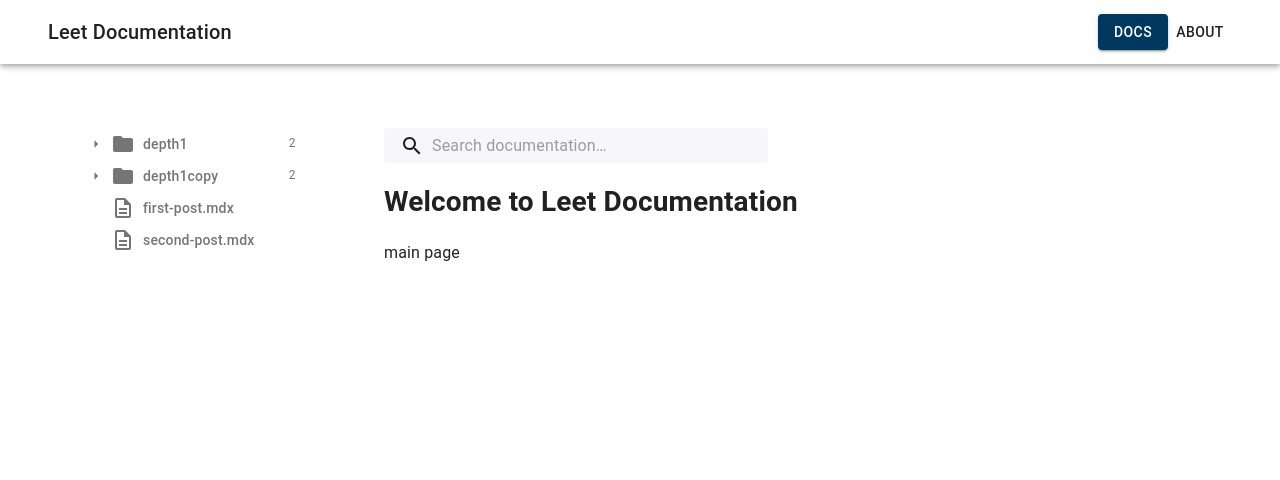
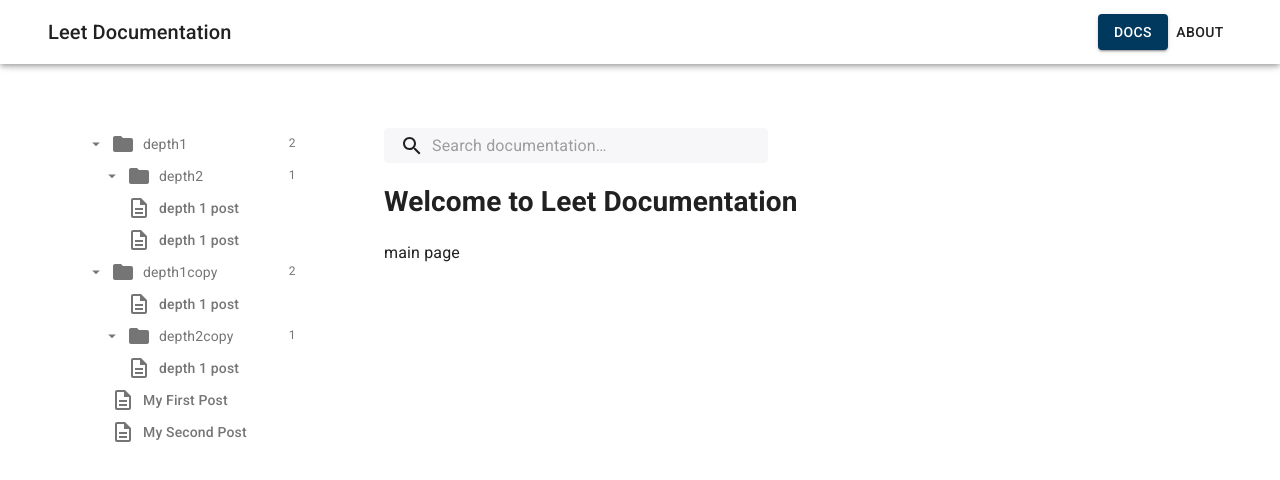
Before and after one commit to pkuzmickas/next-docs-template, a Next.js app: page / in a window 1280 px wide. Shown: the top 480 px of the page. Built offline with nearby package versions, Linux system fonts and the light colour scheme.

Commit message:
bugfixes

```diff
--- a/components/Content.js
+++ b/components/Content.js
@@ -13,7 +13,7 @@ const useStyles = makeStyles((theme) => ({
     },
 }));
 
-export default function Content({ docData, pageTitle, text }) {
+export default function Content({ docData, pageTitle, text, curDoc }) {
     const classes = useStyles();
     return (
         <main className={classes.content}>
@@ -21,7 +21,7 @@ export default function Content({ docData, pageTitle, text }) {
             <Container maxWidth="lg">
                 <Grid container spacing={10}>
                     <Grid item xs={3}>
-                        <SideNav docData={docData} />
+                        <SideNav docData={docData} curDoc={curDoc} />
                     </Grid>
                     <Grid item xs={9}>
                         <Grid container>
--- a/components/NestedList.js
+++ b/components/NestedList.js
@@ -4,11 +4,12 @@ import ExpandMore from '@material-ui/icons/ExpandMore';
 import ChevronRight from '@material-ui/icons/ChevronRight';
 import { TreeView, TreeItem } from '@material-ui/lab';
 import DescriptionOutlinedIcon from '@material-ui/icons/DescriptionOutlined';
-import { GmailTreeView, StyledTreeItem} from "components/StyledTreeItem";
+import { GmailTreeView, StyledTreeItem } from "components/StyledTreeItem";
 import ArrowDropDownIcon from '@material-ui/icons/ArrowDropDown';
 import ArrowRightIcon from '@material-ui/icons/ArrowRight';
 import Label from '@material-ui/icons/Label';
 import FolderIcon from '@material-ui/icons/Folder';
+import { Link } from '@material-ui/core';
 const useStyles = makeStyles((theme) => ({
 
     color: theme.palette.text.secondary,
@@ -24,48 +25,71 @@ const useStyles = makeStyles((theme) => ({
     },
 }));
 
-function dfs(curStr, docTree) {
+function dfs(curStr, docTree, docFileData, level) {
     const docList = docTree[curStr];
+    const noExt = curStr.replace(/\.mdx/, "");
+
     // There are no more children
     if (!docList) {
-        return <StyledTreeItem
-            nodeId={curStr}
-            labelText={curStr}
-            labelIcon={DescriptionOutlinedIcon}
-        />;
+        let labelText;
+        if(docFileData[noExt]) {
+            labelText = docFileData[noExt].frontMatter.title;
+        }
+        if(!labelText) {
+            labelText = curStr;
+        }
+        console.log("labelText:", labelText);
+        return (
+            <Link href={`/docs/${noExt}`}>
+                    <StyledTreeItem
+                        key={curStr}
+                        nodeId={noExt}
+                        spacing={level+2}
+                        labelText={labelText}
+                        labelIcon={DescriptionOutlinedIcon}
+                        color="#fff"
+                        bgColor="#00395D"
+                    />
+            </Link>
+        );
     } else {
         return (
             <StyledTreeItem
-                nodeId={curStr}
+                key={curStr}
+                nodeId={noExt}
+                spacing={level+2}
                 labelText={curStr}
                 labelIcon={FolderIcon}
-                labelInfo={docList.length}
+                labelInfo={docList.length + ""}
                 color="#fff"
                 bgColor="#00395D"
             >
-                {docList.map(doc => dfs(doc, docTree))}
+                {docList.map(doc => dfs(doc, docTree, docFileData, level+1))}
             </StyledTreeItem>
         );
     }
 }
 
-function buildComponents(docTree, classes) {
+function buildComponents(docTree, classes, docFileData) {
     if (!docTree) return;
     const docList = docTree["root"];
-    return docList?.map(doc => dfs(doc, docTree));
+    return docList?.map(doc => dfs(doc, docTree, docFileData, 0));
 }
 
-export default function NestedList({ docFileData, docTree }) {
+export default function NestedList({ docFileData, docTree, curDoc }) {
     const classes = useStyles();
+    console.log("default selected:", curDoc?.slug);
     return (
         <>
             <TreeView
                 className={classes.root}
+                defaultSelected={curDoc?.slug}
+                defaultExpanded={Object.keys(docTree)}
                 defaultCollapseIcon={<ArrowDropDownIcon />}
                 defaultExpandIcon={<ArrowRightIcon />}
                 defaultEndIcon={<div style={{ width: 24 }} />}
             >
-                {buildComponents(docTree, classes)}
+                {buildComponents(docTree, classes, docFileData)}
             </TreeView>
         </>
     );
--- a/components/SideNav.js
+++ b/components/SideNav.js
@@ -3,17 +3,17 @@ import { makeStyles } from '@material-ui/core/styles';
 import NestedList from './NestedList';
 
 const useStyles = makeStyles(theme => ({
-  root: {
+root: {
     backgroundColor: theme.palette.background.paper,
   },
 }));
 
-export default function SideNav({ docData }) {
+export default function SideNav({ docData, curDoc }) {
   const classes = useStyles();
 
   return (
     <div className={classes.root}>
-        <NestedList docTree={docData.docTree}></NestedList>
+        <NestedList curDoc={curDoc} docFileData={docData.docFileData} docTree={docData.docTree}></NestedList>
     </div>
   );
 }
--- a/components/StyledTreeItem.js
+++ b/components/StyledTreeItem.js
@@ -1,18 +1,10 @@
 import React from 'react';
 import PropTypes from 'prop-types';
 import { makeStyles } from '@material-ui/core/styles';
-import TreeView from '@material-ui/lab/TreeView';
 import TreeItem from '@material-ui/lab/TreeItem';
 import Typography from '@material-ui/core/Typography';
-import MailIcon from '@material-ui/icons/Mail';
-import DeleteIcon from '@material-ui/icons/Delete';
-import Label from '@material-ui/icons/Label';
-import SupervisorAccountIcon from '@material-ui/icons/SupervisorAccount';
-import InfoIcon from '@material-ui/icons/Info';
-import ForumIcon from '@material-ui/icons/Forum';
-import LocalOfferIcon from '@material-ui/icons/LocalOffer';
-import ArrowDropDownIcon from '@material-ui/icons/ArrowDropDown';
-import ArrowRightIcon from '@material-ui/icons/ArrowRight';
+
+let spacing = 0;
 
 const useTreeItemStyles = makeStyles((theme) => ({
   root: {
@@ -41,7 +33,7 @@ const useTreeItemStyles = makeStyles((theme) => ({
   group: {
     marginLeft: 0,
     '& $content': {
-      paddingLeft: theme.spacing(2),
+      paddingLeft: theme.spacing(spacing),
     },
   },
   expanded: {},
@@ -64,7 +56,13 @@ const useTreeItemStyles = makeStyles((theme) => ({
   },
 }));
 
+
 export function StyledTreeItem(props) {
+  console.log("labelText StyledTreeItem:",props.labelText)
+  if(props.spacing) {
+    console.log("spacing received:", props.spacing)
+    spacing = props.spacing;
+  }
   const classes = useTreeItemStyles();
   const { labelText, labelIcon: LabelIcon, labelInfo, color, bgColor, ...other } = props;
 
@@ -105,63 +103,3 @@ StyledTreeItem.propTypes = {
   labelInfo: PropTypes.string,
   labelText: PropTypes.string.isRequired,
 };
-
-const useStyles = makeStyles({
-  root: {
-    height: 264,
-    flexGrow: 1,
-    maxWidth: 400,
-  },
-});
-
-export function GmailTreeView() {
-  const classes = useStyles();
-
-  return (
-    <TreeView
-      className={classes.root}
-      defaultExpanded={['3']}
-      defaultCollapseIcon={<ArrowDropDownIcon />}
-      defaultExpandIcon={<ArrowRightIcon />}
-      defaultEndIcon={<div style={{ width: 24 }} />}
-    >
-      <StyledTreeItem nodeId="1" labelText="All Mail" labelIcon={MailIcon} />
-      <StyledTreeItem nodeId="2" labelText="Trash" labelIcon={DeleteIcon} />
-      <StyledTreeItem nodeId="3" labelText="Categories" labelIcon={Label}>
-        <StyledTreeItem
-          nodeId="5"
-          labelText="Social"
-          labelIcon={SupervisorAccountIcon}
-          labelInfo="90"
-          color="#1a73e8"
-          bgColor="#e8f0fe"
-        />
-        <StyledTreeItem
-          nodeId="6"
-          labelText="Updates"
-          labelIcon={InfoIcon}
-          labelInfo="2,294"
-          color="#e3742f"
-          bgColor="#fcefe3"
-        />
-        <StyledTreeItem
-          nodeId="7"
-          labelText="Forums"
-          labelIcon={ForumIcon}
-          labelInfo="3,566"
-          color="#a250f5"
-          bgColor="#f3e8fd"
-        />
-        <StyledTreeItem
-          nodeId="8"
-          labelText="Promotions"
-          labelIcon={LocalOfferIcon}
-          labelInfo="733"
-          color="#3c8039"
-          bgColor="#e6f4ea"
-        />
-      </StyledTreeItem>
-      <StyledTreeItem nodeId="4" labelText="History" labelIcon={Label} />
-    </TreeView>
-  );
-}
--- a/pages/_app.js
+++ b/pages/_app.js
@@ -5,13 +5,6 @@ import CssBaseline from '@material-ui/core/CssBaseline';
 import PropTypes from 'prop-types';
 import theme from '../components/theme';
 import Header from 'components/Header';
-
-const useStyles = makeStyles((theme) => ({
-  root: {
-    display: 'flex',
-  },
-
-}));
 
 function MyApp({ Component, pageProps }) {
   useEffect(() => {
@@ -21,7 +14,6 @@ function MyApp({ Component, pageProps }) {
       jssStyles.parentElement.removeChild(jssStyles);
     }
   }, []);
-  const classes = useStyles();
 
   return (
     <React.Fragment>
@@ -35,9 +27,7 @@ function MyApp({ Component, pageProps }) {
       <ThemeProvider theme={theme}>
         <CssBaseline />
         <Header></Header>
-        <div className={classes.root}>
-          <Component {...pageProps} />
-        </div>
+        <Component {...pageProps} />
       </ThemeProvider>
     </React.Fragment>
   );
--- /dev/null
+++ b/pages/_document.js
@@ -0,0 +1,68 @@
+import React from 'react';
+import Document, { Html, Head, Main, NextScript } from 'next/document';
+import { ServerStyleSheets } from '@material-ui/core/styles';
+import theme from 'components/theme';
+
+export default class MyDocument extends Document {
+  render() {
+    return (
+      <Html lang="en">
+        <Head>
+          {/* PWA primary color */}
+          <meta name="theme-color" content={theme.palette.primary.main} />
+          <link
+            rel="stylesheet"
+            href="https://fonts.googleapis.com/css?family=Roboto:300,400,500,700&display=swap"
+          />
+        </Head>
+        <body>
+          <Main />
+          <NextScript />
+        </body>
+      </Html>
+    );
+  }
+}
+
+// `getInitialProps` belongs to `_document` (instead of `_app`),
+// it's compatible with server-side generation (SSG).
+MyDocument.getInitialProps = async (ctx) => {
+  // Resolution order
+  //
+  // On the server:
+  // 1. app.getInitialProps
+  // 2. page.getInitialProps
+  // 3. document.getInitialProps
+  // 4. app.render
+  // 5. page.render
+  // 6. document.render
+  //
+  // On the server with error:
+  // 1. document.getInitialProps
+  // 2. app.render
+  // 3. page.render
+  // 4. document.render
+  //
+  // On the client
+  // 1. app.getInitialProps
+  // 2. page.getInitialProps
+  // 3. app.render
+  // 4. page.render
+
+  // Render app and page and get the context of the page with collected side effects.
+  const sheets = new ServerStyleSheets();
+  const originalRenderPage = ctx.renderPage;
+
+  ctx.renderPage = () =>
+    originalRenderPage({
+      enhanceApp: (App) => (props) => sheets.collect(<App {...props} />),
+    });
+
+  const initialProps = await Document.getInitialProps(ctx);
+
+  return {
+    ...initialProps,
+    // Styles fragment is rendered after the app and page rendering finish.
+    styles: [...React.Children.toArray(initialProps.styles), sheets.getStyleElement()],
+  };
+};
--- a/pages/index.js
+++ b/pages/index.js
@@ -5,8 +5,6 @@ import Content from 'components/Content';
 export default function IndexPage({ docData }) {
   return (
     <>
-      {/* <SideBar docTree={docData.docTree}></SideBar> */}
-
       <Content docData={docData} pageTitle="Welcome to Leet Documentation" text="main page"></Content>
     </>
   )
--- a/utils/get-docs.js
+++ b/utils/get-docs.js
@@ -69,13 +69,15 @@ export function findDoc(docBaseName) {
 export function getDocData() {
     const docList = getDocs();
     const docTree = getHierarchyTree(docList);
-    const docFileData = docList.map((doc) => {
+    let docFileData = {};
+    docList.forEach((doc) => {
       const fileContents = fs.readFileSync(doc, 'utf8')
       const fileName = path.basename(doc);
+      const slug = fileName.replace(/\.mdx/, '')
       const hierarchy = getDocHierarchy(doc);
       const {content, data} = matter(fileContents);
-      return {
-        slug: fileName.replace(/\.mdx/, ''),
+      docFileData[slug] = {
+        slug,
         content,
         frontMatter:data,
         hierarchy,
```
Also changed, not shown: pages/docs/[slug].js (+7 -5 lines).
